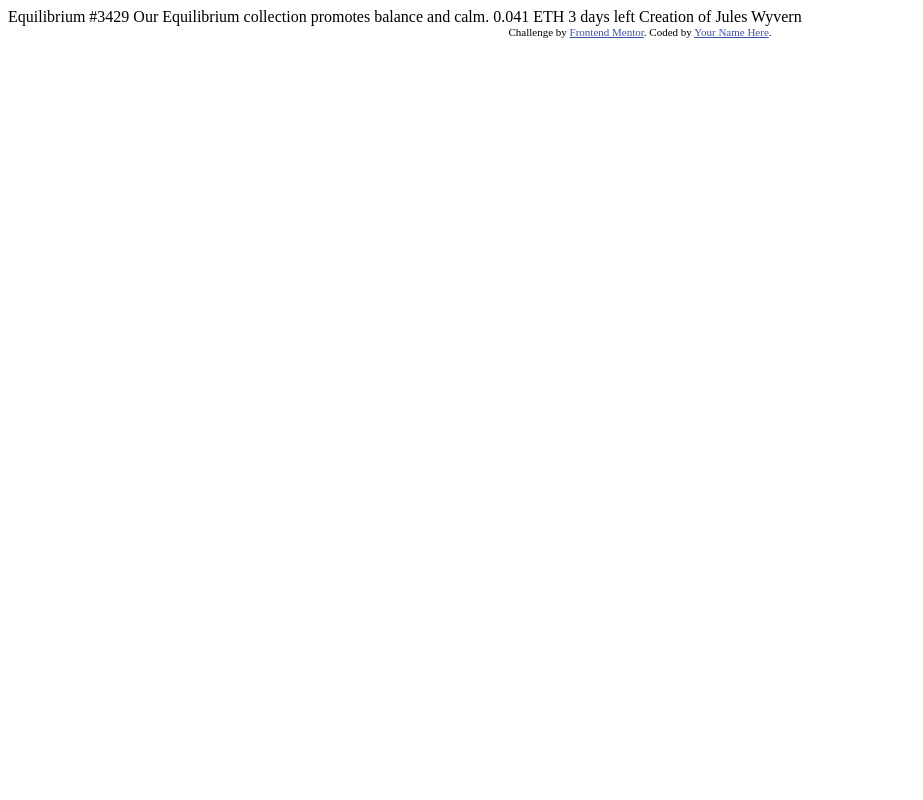
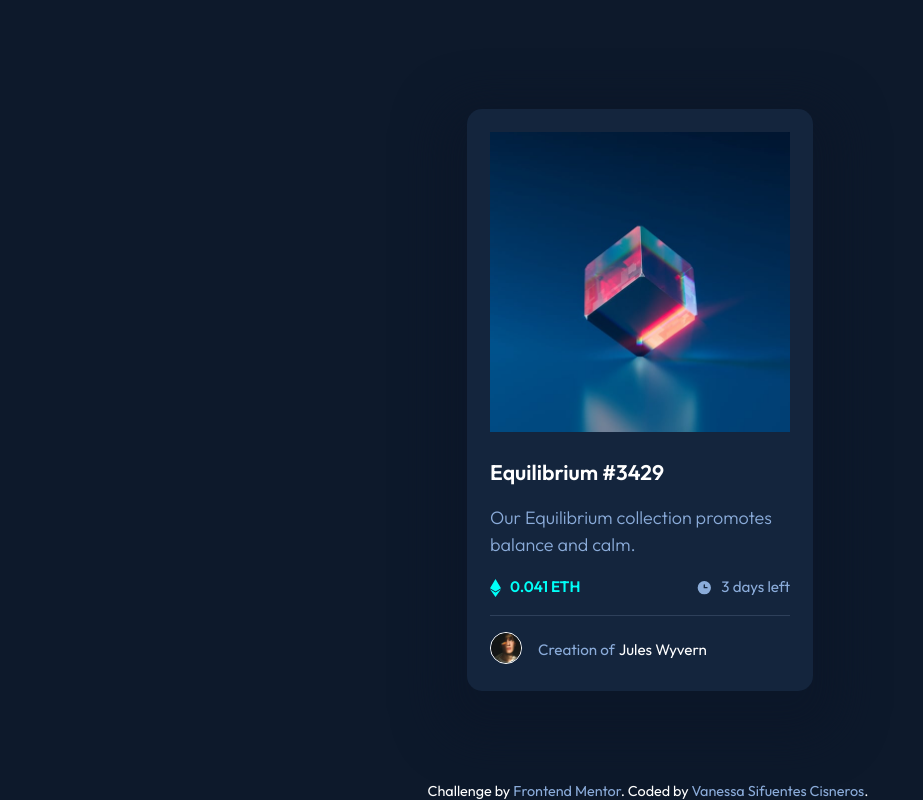
Before and after one commit to Vanessa-SC/nft-preview-card-component-main, a plain HTML site: page index.html in a window 1280 px wide. Shown: the whole page, without its empty margins (0-923 px from the left). Drawn offline with Linux system fonts and the light colour scheme.

Commit message:
solution

```diff
--- /dev/null
+++ b/css/styles.css
@@ -0,0 +1,176 @@
+@import url('https://fonts.googleapis.com/css2?family=Outfit:wght@300;400;600&display=swap');
+
+:root {
+    --soft-blue      : hsl(215, 51%, 70%);
+    --soft-blue2      : hsla(215, 52%, 70%, 0.678);
+    --cyan           : hsl(178, 100%, 50%);
+    --cyan2           : hsl(178, 100%, 50%, 0.5);
+    --very-dark-blue : hsl(217, 54%, 11%);
+    --very-dark-blue2: hsl(216, 50%, 16%);
+    --very-dark-blue3: hsl(215, 32%, 27%);
+    --white          : hsl(0, 0%, 100%);
+}
+
+body {
+    background-color: var(--very-dark-blue);
+    color           : var(--white);
+    font-family     : 'Outfit', sans-serif;
+    font-size       : 18px;
+}
+
+main {
+    display: block;
+    width  : 100%;
+    height : 100%;
+}
+
+.card {
+    background-color: var(--very-dark-blue2);
+    border-radius   : 15px;
+    box-shadow      : 0 20px 43px 30px #0c1729;
+    width           : 100%;
+    max-width       : 300px;
+    padding         : 23px;
+    position        : absolute;
+    left            : 50%;
+    top             : 50%;
+    transform       : translate(-50%, -50%);
+}
+
+.card-header {
+    font-weight  : 700;
+    font-size    : 1.325rem;
+    margin-bottom: 10px;
+    position: relative;
+    cursor  : pointer;
+    overflow: hidden;
+}
+
+.card-title:hover {
+    color: var(--cyan);
+}
+
+.card-img img {
+    width        : 100%;
+    margin-bottom: 1em;
+}
+
+.card-img::before {
+    content        : '';
+    position       : absolute;
+    top            : 0;
+    bottom         : 0;
+    left           : 0;
+    right          : 0;
+    height         : 85%;
+    background     : var(--cyan2) url(/images/icon-view.svg) center no-repeat;
+    transform      : scale(0);
+    transition     : transform .3s;
+    color          : #FFF;
+    display        : flex;
+    align-items    : center;
+    justify-content: center;
+    font-size      : 1.5rem;
+}
+
+.card-img:hover::before {
+    transform: scale(1);
+}
+
+.card-content {
+    color      : var(--soft-blue);
+    font-weight: 300;
+    line-height: 1.5;
+}
+
+.card-content *:not(p) {
+    display        : flex;
+    justify-content: space-between;
+    font-size      : 0.95rem;
+    font-weight    : 400;
+}
+
+.card-content *:not(p):first-child {
+    font-weight: 600;
+    color      : var(--cyan);
+}
+
+
+
+.icon {
+    width : 15px;
+    height: 18px;
+}
+
+.icon-clock {
+    background: url(/images/icon-clock.svg) no-repeat;
+    margin    : auto 10px auto 0;
+}
+
+.icon-etherium {
+    background  : url(/images/icon-ethereum.svg) no-repeat;
+    margin      : auto;
+    margin-right: 5px;
+}
+
+.card-footer {
+    display        : flex;
+    width          : 100%;
+    justify-content: flex-start;
+    align-items    : center;
+    color          : var(--soft-blue);
+    font-size      : 0.95rem;
+}
+
+.avatar img {
+    border-radius: 50%;
+    height       : 30px;
+    width        : 30px;
+    border       : 1px solid var(--white);
+    margin-right : 1rem;
+}
+
+a.author-name{
+    color      : var(--white);
+    margin-left: 4px;
+    text-decoration: none;
+}
+
+a.author-name:hover {
+    color: var(--cyan);
+}
+
+.line {
+    border-bottom: 1px solid var(--very-dark-blue3);
+    display      : block;
+    margin       : 1rem auto;
+    max-width    : 600px;
+    padding      : 0;
+    width        : 100%;
+}
+
+.attribution {
+    position  : fixed;
+    bottom    : 0;
+    display   : block;
+    width     : 100%;
+    text-align: center;
+    font-size : 0.9rem;
+}
+
+.attribution a {
+    color          : var(--soft-blue);
+    text-decoration: none;
+}
+
+.attribution a:visited {
+    color: var(--cyan);
+}
+
+@media (max-width: 375px) {
+
+
+    .attribution {
+        position: relative;
+    }
+}
--- a/index.html
+++ b/index.html
@@ -1,33 +1,54 @@
 <!DOCTYPE html>
 <html lang="en">
+
 <head>
   <meta charset="UTF-8">
-  <meta name="viewport" content="width=device-width, initial-scale=1.0"> <!-- displays site properly based on user's device -->
+  <meta name="viewport" content="width=device-width, initial-scale=1.0">
+  <title>Frontend Mentor | NFT preview card component</title>
+  <link rel="icon" type="image/png" sizes="32x32" href="./images/favicon-32x32.png">
+  <link rel="stylesheet" href="css/styles.css">
+</head>
 
-  <link rel="icon" type="image/png" sizes="32x32" href="./images/favicon-32x32.png">
-
-  <title>Frontend Mentor | NFT preview card component</title>
-
-  <!-- Feel free to remove these styles or customise in your own stylesheet 👍 -->
-  <style>
-    .attribution { font-size: 11px; text-align: center; }
-    .attribution a { color: hsl(228, 45%, 44%); }
-  </style>
-</head>
 <body>
-
-  Equilibrium #3429
-
-  Our Equilibrium collection promotes balance and calm.
-
-  0.041 ETH
-  3 days left
-
-  Creation of Jules Wyvern
+  <main>
+    <div class="card">
+      <div class="card-header">
+        <div class="card-img">
+          <img src="images/image-equilibrium.jpg" alt="Image Equilibrium">
+        </div>
+        <div class="card-title">
+          Equilibrium #3429
+        </div>
+      </div>
+      <div class="card-content">
+        <p>
+          Our Equilibrium collection promotes balance and calm.
+        </p>
+        <div>
+          <div>
+            <span class="icon icon-etherium"></span>
+            0.041 ETH
+          </div>
+          <div>
+            <span class="icon icon-clock"></span>
+            3 days left
+          </div>
+        </div>
+      </div>
+      <div class="line"></div>
+      <div class="card-footer">
+        <div class="avatar">
+          <img src="images/image-avatar.png" alt="avatar">
+        </div>
+        Creation of <a href="#" class="author-name">Jules Wyvern</a>
+      </div>
+    </div>
+  </main>
 
   <div class="attribution">
     Challenge by <a href="https://www.frontendmentor.io?ref=challenge" target="_blank">Frontend Mentor</a>.
-    Coded by <a href="#">Your Name Here</a>.
+    Coded by <a href="https://www.frontendmentor.io/profile/Vanessa-SC">Vanessa Sifuentes Cisneros</a>.
   </div>
 </body>
+
 </html>
```
Also changed, not shown: solution/solution1.png (added), solution/solution2.png (added), solution/solution3.png (added), solution/solution4.png (added), solution/solution5.png (added), 1 other file.
